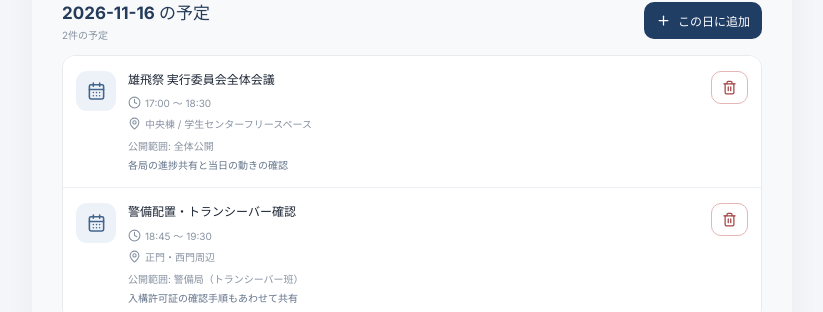
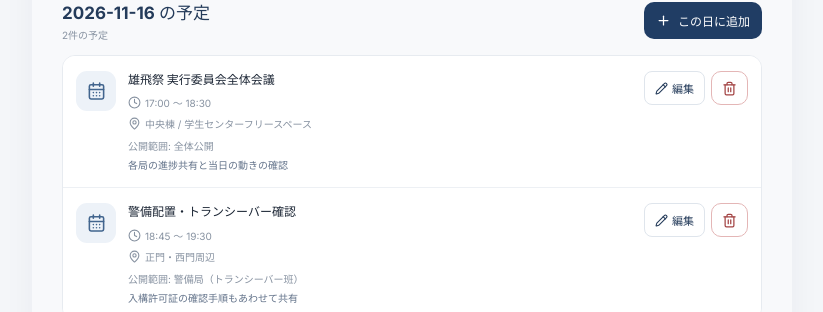
Before and after one commit to KobeBryant24-hayato/ex, a React (Vite) app: page / in a window 1280 px wide. Both pictures are taken after a click on the button "カレンダー". Shown: the part 563-875 px from the top of the page, without its empty margins (228-1051 px from the left). Built offline with nearby package versions, Linux system fonts and the light colour scheme.

Commit message:
Update App.jsx

```diff
--- a/src/App.jsx
+++ b/src/App.jsx
@@ -4,7 +4,7 @@ import {
   Bell, MessageCircle, Download, FileText, Image, FileSpreadsheet,
   Presentation, Music, Video, ChevronLeft, X, UploadCloud, Trash2,
   Users, Building2, ShieldCheck, Settings, UserCog, Network, BellRing,
-  CalendarCog, ChevronRight, MapPin, Clock
+  CalendarCog, ChevronRight, MapPin, Clock, Pencil
 } from "lucide-react";
 
 const initialDepartments = [
@@ -73,6 +73,7 @@ export default function App() {
     }
   ]);
   const [showEventModal, setShowEventModal] = useState(false);
+  const [editingEventId, setEditingEventId] = useState(null);
   const [eventForm, setEventForm] = useState({
     title: "",
     date: todayKey,
@@ -208,6 +209,7 @@ export default function App() {
   }, [events, todayKey]);
 
   function openNewEventModal(dateStr = selectedDate) {
+    setEditingEventId(null);
     setEventForm({
       title: "",
       date: dateStr,
@@ -221,13 +223,27 @@ export default function App() {
     setShowEventModal(true);
   }
 
+  function openEditEventModal(ev) {
+    setEditingEventId(ev.id);
+    setEventForm({
+      title: ev.title || "",
+      date: ev.date || selectedDate,
+      startTime: ev.startTime || "",
+      endTime: ev.endTime || "",
+      location: ev.location || "",
+      scope: ev.scope || "全体公開",
+      targetTeam: ev.targetTeam || "",
+      note: ev.note || ""
+    });
+    setShowEventModal(true);
+  }
+
   function saveEvent() {
     if (!eventForm.title.trim() || !eventForm.date) return;
     const availableTeams = eventForm.scope !== "全体公開" ? (teamsByDepartment[eventForm.scope] || []) : [];
     const resolvedTeam = availableTeams.length > 0 ? eventForm.targetTeam : "";
 
-    const newEv = {
-      id: Date.now(),
+    const payload = {
       title: eventForm.title.trim(),
       date: eventForm.date,
       startTime: eventForm.startTime,
@@ -238,12 +254,18 @@ export default function App() {
       note: eventForm.note.trim()
     };
 
-    setEvents(prev => [...prev, newEv]);
+    if (editingEventId !== null) {
+      setEvents(prev => prev.map(ev => ev.id === editingEventId ? { ...ev, ...payload } : ev));
+    } else {
+      setEvents(prev => [...prev, { id: Date.now(), ...payload }]);
+    }
+
     setSelectedDate(eventForm.date);
     const [y, m] = eventForm.date.split("-").map(Number);
     if (y && m) {
       setCurrentMonth(new Date(y, m - 1, 1));
     }
+    setEditingEventId(null);
     setShowEventModal(false);
   }
 
@@ -488,6 +510,16 @@ export default function App() {
                   </small>
                   {ev.note && <small className="file-note">{ev.note}</small>}
                 </div>
+                <div style={{display: "flex", gap: "6px"}}>
+                  <button
+                    type="button"
+                    className="secondary small"
+                    aria-label="予定を編集"
+                    style={{border: "1px solid #dfe5ec", background: "#fff", borderRadius: "8px", padding: "8px 10px", fontSize: "11px", fontWeight: 700, cursor: "pointer", display: "inline-flex", alignItems: "center", gap: "4px"}}
+                    onClick={()=>openEditEventModal(ev)}
+                  >
+                    <Pencil size={13}/> 編集
+                  </button>
                   <button
                     type="button"
                     className="danger-outline small"
@@ -496,6 +528,7 @@ export default function App() {
                   >
                     <Trash2 size={15}/>
                   </button>
+                </div>
               </div>
             ))
           )}
@@ -759,8 +792,11 @@ export default function App() {
       </section>}
     </main>
 
-    {showEventModal && <div className="modal-backdrop" onClick={()=>setShowEventModal(false)}><div className="modal" onClick={e=>e.stopPropagation()}>
-      <div className="modal-head"><h2>予定を追加</h2><button className="icon-button" onClick={()=>setShowEventModal(false)}><X/></button></div>
+    {showEventModal && <div className="modal-backdrop" onClick={()=>{setShowEventModal(false);setEditingEventId(null);}}><div className="modal" onClick={e=>e.stopPropagation()}>
+      <div className="modal-head">
+        <h2>{editingEventId !== null ? "予定を編集" : "予定を追加"}</h2>
+        <button className="icon-button" onClick={()=>{setShowEventModal(false);setEditingEventId(null);}}><X/></button>
+      </div>
       <label className="field-label">予定名
         <input
           value={eventForm.title}
@@ -826,7 +862,7 @@ export default function App() {
         />
       </label>
       <button className="primary full" disabled={!eventForm.title.trim() || !eventForm.date} onClick={saveEvent}>
-        登録
+        {editingEventId !== null ? "更新を保存" : "登録"}
       </button>
     </div></div>}
 
```
Lines whose indentation alone changed are shown as unchanged.
